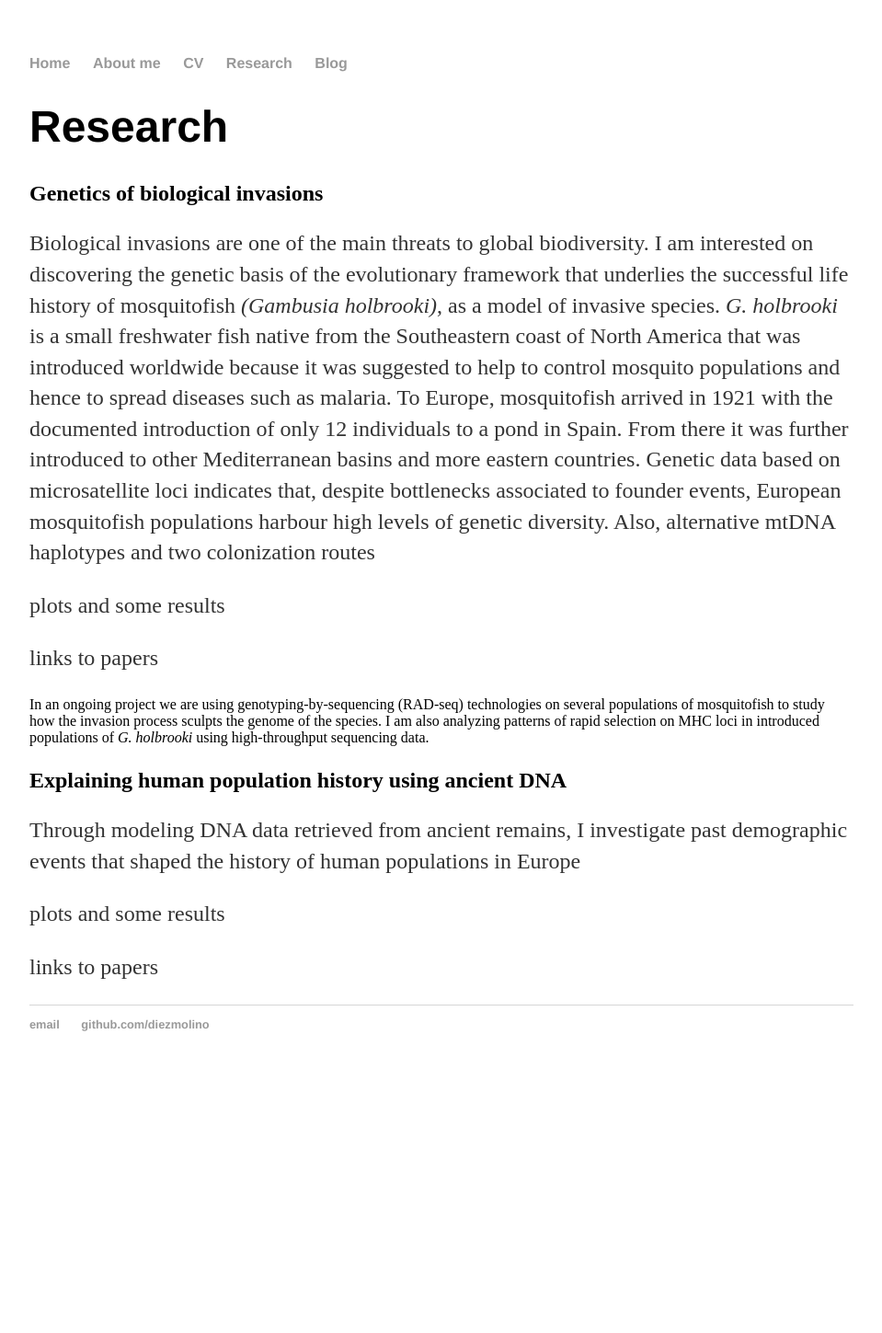
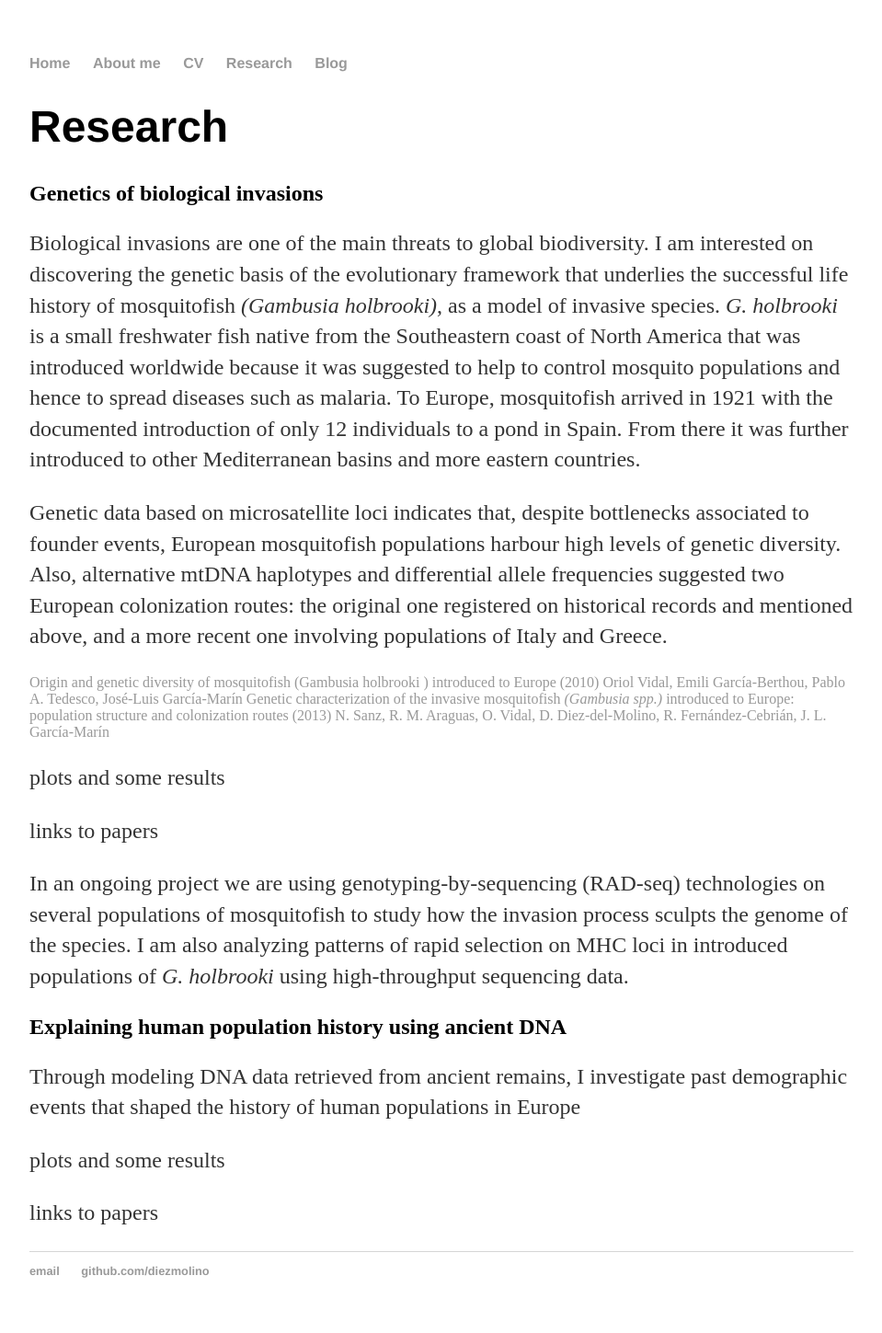
Before and after one commit to DiezMolino/diezmolino.github.io, a Jekyll site: the page research/index.html, which Jekyll copies as it is, in a window 1280 px wide. Shown: the whole page at 92% size, without its empty margins (160-1119 px from the left). Built offline with Jekyll 4.4.1, drawn with Linux system fonts in a browser that asks for light colours; before the commit the page ends 1181 px from its top, so only the background shows below that.

Commit message:
Update index.html

```diff
--- a/research/index.html
+++ b/research/index.html
@@ -20,16 +20,17 @@
         		<h1>Research</h1>
 
 <h2>Genetics of biological invasions</h2>
-<p>Biological invasions are one of the main threats to global biodiversity. I am interested on discovering the genetic basis of the evolutionary framework that underlies the successful life history of mosquitofish <i>(Gambusia holbrooki)</i>, as a model of invasive species. <i>G. holbrooki</i> is a small freshwater fish native from the Southeastern coast of North America that was introduced worldwide because it was suggested to help to control mosquito populations and hence to spread diseases such as malaria. To Europe, mosquitofish arrived in 1921 with the documented introduction of only 12 individuals to a pond in Spain. From there it was further introduced to other Mediterranean basins and more eastern countries.
+<p>Biological invasions are one of the main threats to global biodiversity. I am interested on discovering the genetic basis of the evolutionary framework that underlies the successful life history of mosquitofish <i>(Gambusia holbrooki)</i>, as a model of invasive species. <i>G. holbrooki</i> is a small freshwater fish native from the Southeastern coast of North America that was introduced worldwide because it was suggested to help to control mosquito populations and hence to spread diseases such as malaria. To Europe, mosquitofish arrived in 1921 with the documented introduction of only 12 individuals to a pond in Spain. From there it was further introduced to other Mediterranean basins and more eastern countries.  </p>
 
-Genetic data based on microsatellite loci indicates that, despite bottlenecks associated to founder events, European mosquitofish populations harbour high levels of genetic diversity. Also, alternative mtDNA haplotypes and two colonization routes
+<p> Genetic data based on microsatellite loci indicates that, despite bottlenecks associated to founder events, European mosquitofish populations harbour high levels of genetic diversity. Also, alternative mtDNA haplotypes and differential allele frequencies suggested two European colonization routes: the original one registered on historical records and mentioned above, and a more recent one involving populations of Italy and Greece. </p>
 
-
+<a href="http://link.springer.com/article/10.1007/s10530-009-9505-5" target="_blank"> Origin and genetic diversity of mosquitofish (Gambusia holbrooki ) introduced to Europe (2010) Oriol Vidal, Emili García-Berthou, Pablo A. Tedesco, José-Luis García-Marín </a>
+<a href="http://link.springer.com/article/10.1007%2Fs10530-013-0456-5" target="_blank"> Genetic characterization of the invasive mosquitofish <i>(Gambusia spp.)</i> introduced to Europe: population structure and colonization routes (2013) N. Sanz, R. M. Araguas, O. Vidal, D. Diez-del-Molino, R. Fernández-Cebrián, J. L. García-Marín</a>
 
 <p> plots and some results </p>
 <p> links to papers </p>
 
-In an ongoing project we are using genotyping-by-sequencing (RAD-seq) technologies on several populations of mosquitofish to study how the invasion process sculpts the genome of the species. I am also analyzing patterns of rapid selection on MHC loci in introduced populations of <i>G. holbrooki</i> using high-throughput sequencing data.</p>
+<p> In an ongoing project we are using genotyping-by-sequencing (RAD-seq) technologies on several populations of mosquitofish to study how the invasion process sculpts the genome of the species. I am also analyzing patterns of rapid selection on MHC loci in introduced populations of <i>G. holbrooki</i> using high-throughput sequencing data.</p>
 
 
 <h2>Explaining human population history using ancient DNA </h2>
```
